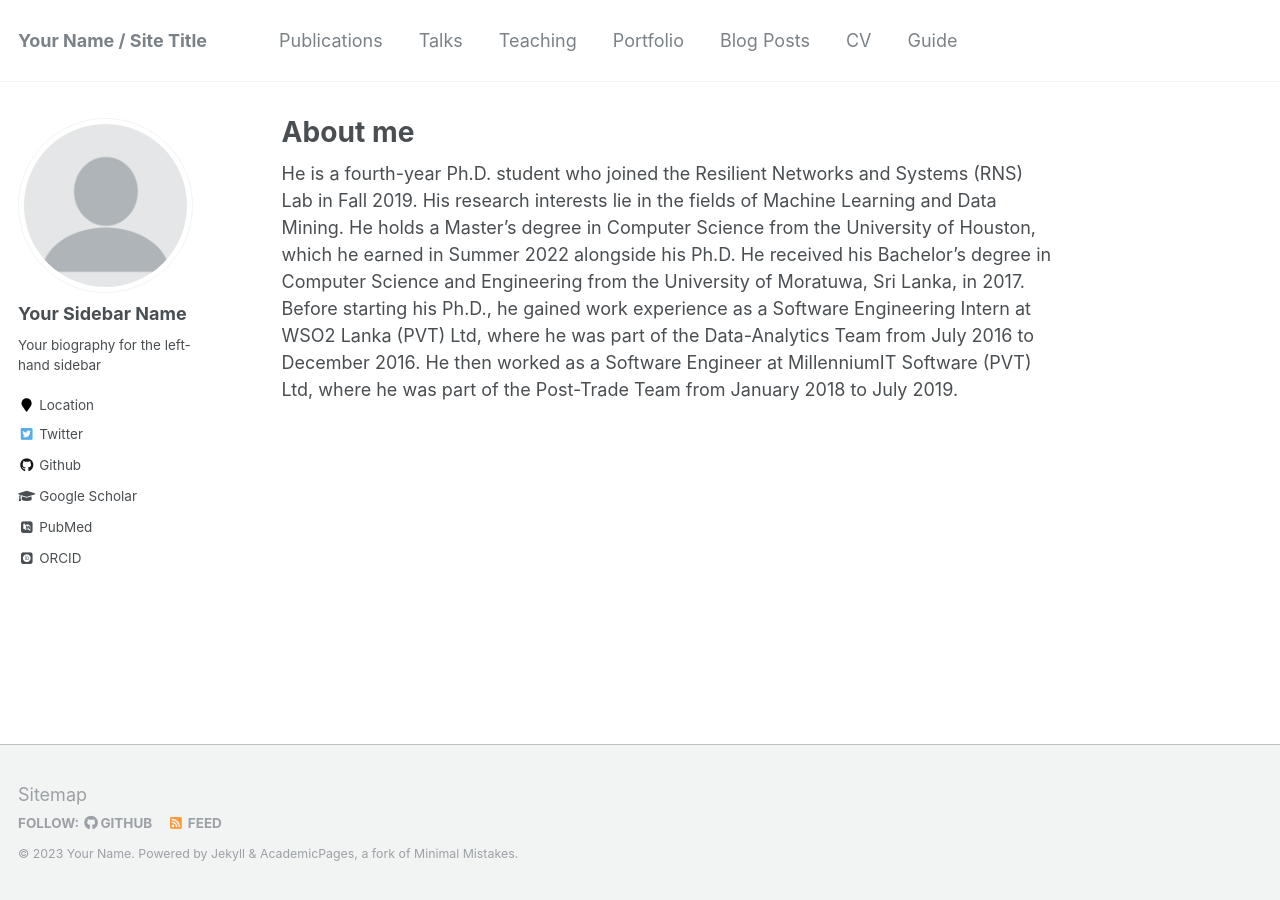
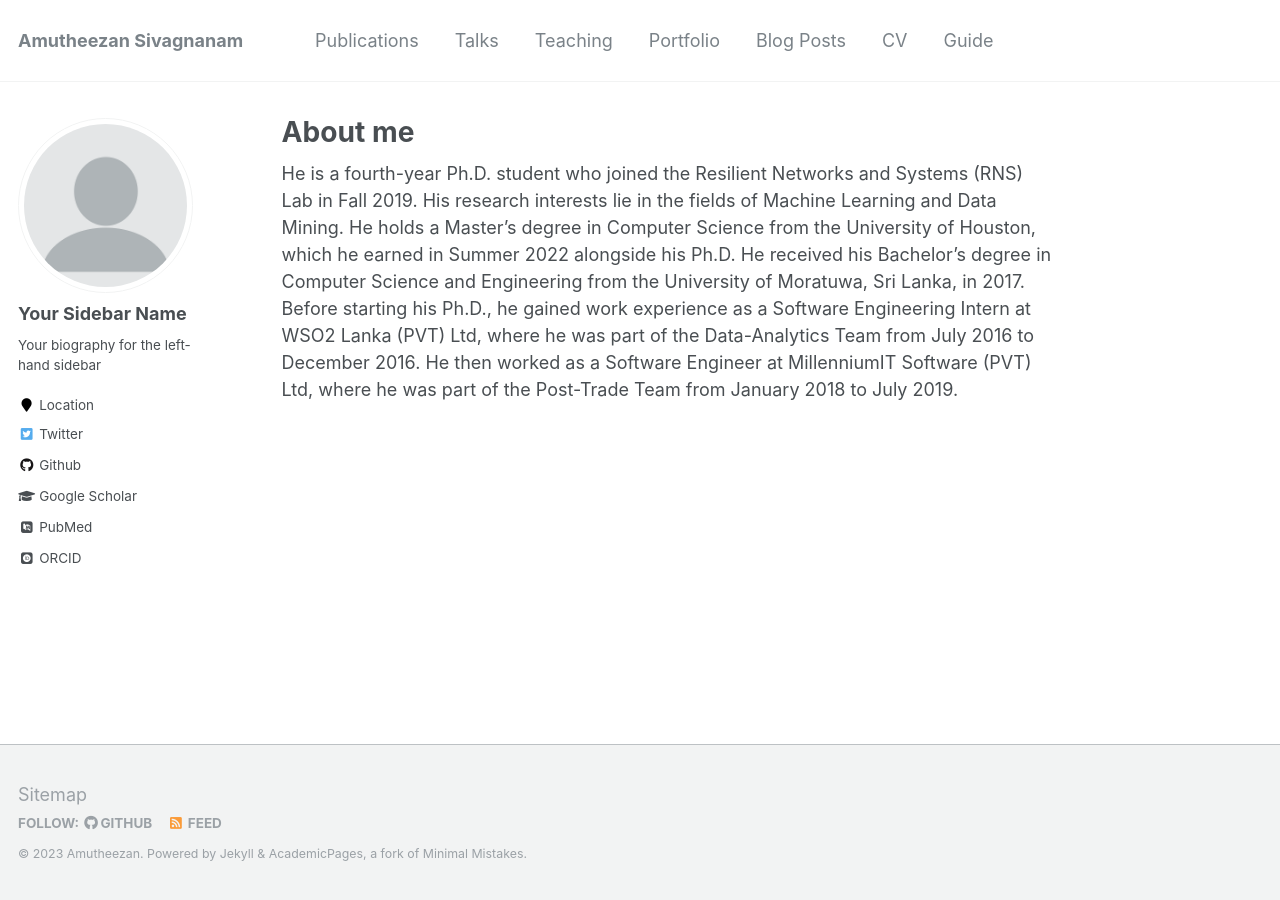
Before and after one commit to Amutheezan/amutheezan.github.io, a Jekyll site: the page built from _pages/about.md, in a window 1280 px wide. Built offline with Jekyll 4.4.1, drawn with Linux system fonts in a browser that asks for light colours; some web fonts are replaced.

Commit message:
Update _config.yml

```diff
--- a/_config.yml
+++ b/_config.yml
@@ -7,11 +7,11 @@
 
 # Site Settings
 locale                   : "en-US"
-title                    : "Your Name / Site Title"
+title                    : "Amutheezan Sivagnanam"
 title_separator          : "-"
-name                     : &name "Your Name"
-description              : &description "personal description"
-url                      : https://academicpages.github.io # the base hostname & protocol for your site e.g. "https://mmistakes.github.io"
+name                     : &name "Amutheezan"
+description              : &description ""
+url                      : https://amutheezan.com # the base hostname & protocol for your site e.g. "https://mmistakes.github.io"
 baseurl                  : "" # the subpath of your site, e.g. "/blog"
 repository               : "academicpages/academicpages.github.io"
 teaser                   :  # filename of teaser fallback teaser image placed in /images/, .e.g. "500x300.png"
```
